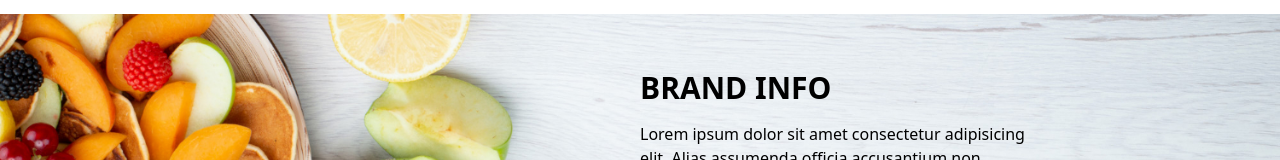
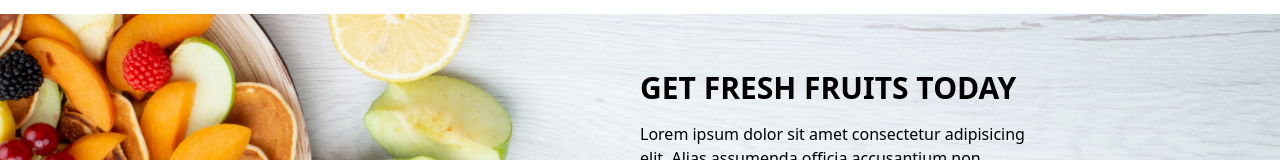
Before and after one commit to septianadip17/slicing-exercise-part5, a React (Vite) app: page / in a window 1280 px wide. Shown: the part 1964-2124 px from the top of the page. Built offline with nearby package versions, Linux system fonts and the light colour scheme; a web font is replaced by a local one.

Commit message:
h1 change ddescription

```diff
--- a/src/components/Banners/Banner3.jsx
+++ b/src/components/Banners/Banner3.jsx
@@ -28,7 +28,7 @@ const Banner3 = () => {
               whileInView="visible"
               className="text-3xl lg:text:6xl font-bold uppercase"
             >
-              Brand Info
+              Get Fresh Fruits Today
             </motion.h1>
             <motion.p
               variants={FadeLeft(0.7)}
```
